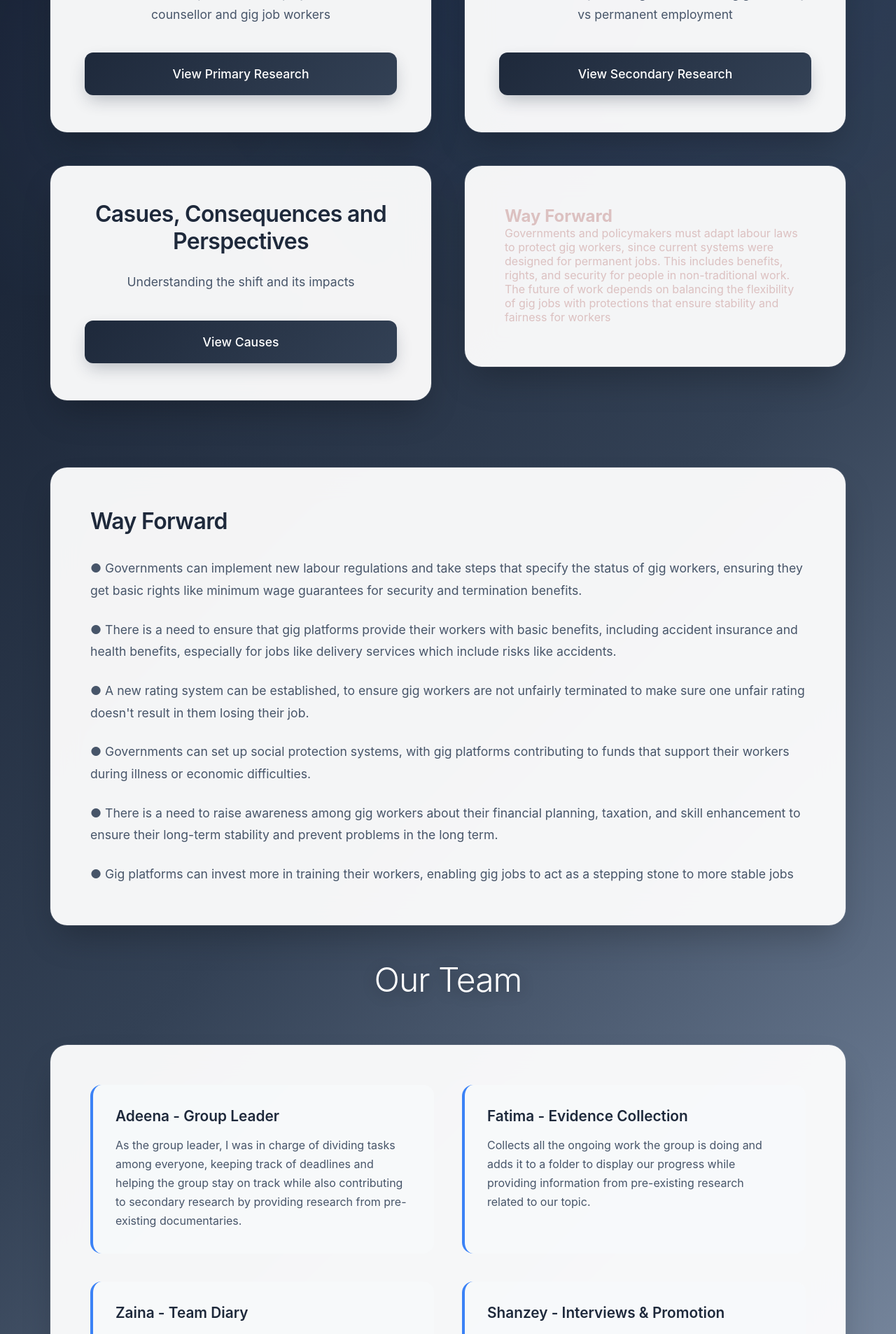
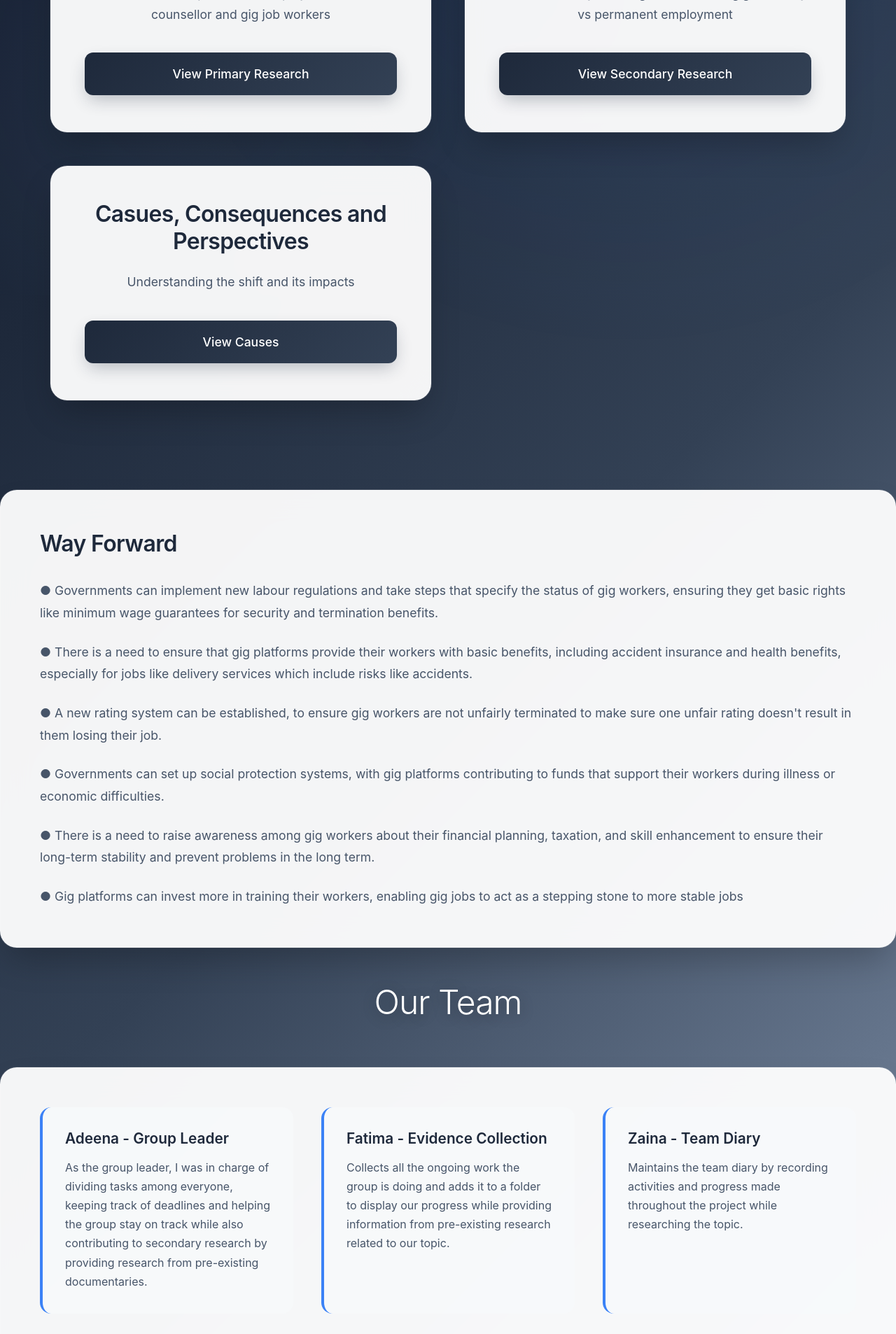
Before and after one commit to izza0459/adeena_website, a Django app: page / in a window 1280 px wide. Shown: the part 618-2524 px from the top of the page at 70% size. Run offline with Django 5.2, Linux system fonts and the light colour scheme.

Commit message:
Remove 'Way Forward' section from home.html
Removed the 'Way Forward' section discussing labor laws and protections for gig workers.

```diff
--- a/myapp/templates/myapp/home.html
+++ b/myapp/templates/myapp/home.html
@@ -404,10 +404,7 @@
                     <p>Understanding the shift and its impacts </p>
                     <a href="{% url 'causes' %}" class="research-button">View Causes</a>
                 </div>
-                <div class="content-card">
-                    <h2 class="section-title">Way Forward</h2>
-                    <div class="section-content">
-                     <p>Governments and policymakers must adapt labour laws to protect gig workers, since current systems were designed for permanent jobs. This includes benefits, rights, and security for people in non-traditional work. The future of work depends on balancing the flexibility of gig jobs with protections that ensure stability and fairness for workers</p>
+
             </div>
         </div>
             </div>
```
